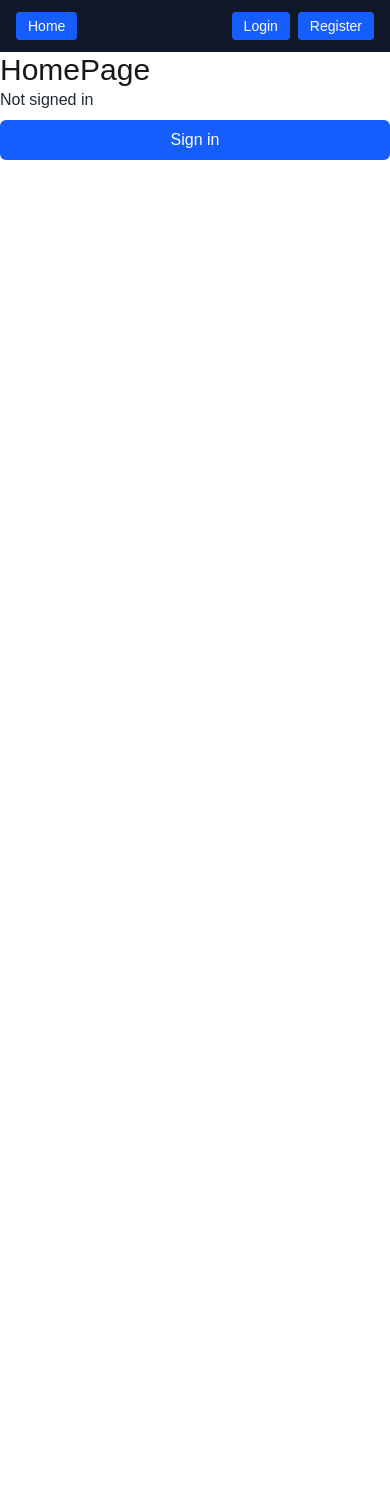
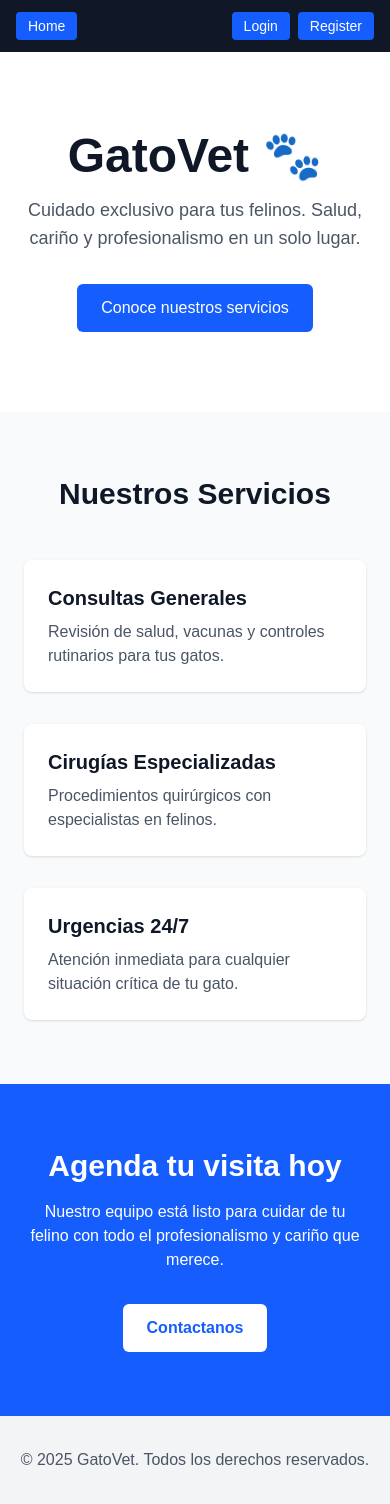
Before and after one commit to martinezdap25/gatitos-front, a Next.js app: page / in a window 390 px wide. Before the commit the page ends 844 px from the top, so only its background shows below. Built offline with nearby package versions, Linux system fonts and the light colour scheme; no server answers.

Commit message:
Nuevos estilos en Dashboard y PageHome + uicomponents

```diff
--- a/src/app/dashboard/page.tsx
+++ b/src/app/dashboard/page.tsx
@@ -1,40 +1,78 @@
 "use client";
 import { useSession } from "next-auth/react";
+import { useEffect, useState } from "react";
+import { Cat } from "@/types/cats";
+import { CatCard } from "@/components/cats/CatCard";
+import { LoadingCards } from "@/components/ui/LoadingCards";
+import { Spinner } from "@/components/ui/Spinner";
 
-const Dashboard = () => {
+export default function Dashboard() {
   const { data: session, status } = useSession();
+  const [cats, setCats] = useState<Cat[]>([]);
+  const [loading, setLoading] = useState(true);
 
-  if (status === "loading") {
-    return <p>Loading...</p>;
-  }
+  useEffect(() => {
+    if (status === "authenticated") {
+      fetchCats();
+    }
+    // eslint-disable-next-line react-hooks/exhaustive-deps
+  }, [status]);
 
-  console.log(process.env.NEXT_PUBLIC_BACKEND_URL);
-
-  const getCats = async () => {
+  const fetchCats = async () => {
+    setLoading(true);
     const res = await fetch(`${process.env.NEXT_PUBLIC_BACKEND_URL}/cats`, {
-      method: "GET",
       headers: {
-        "Content-Type": "application/json",
         Authorization: `Bearer ${session?.user?.token}`,
       },
     });
-    const data = await res.json();
-    console.log(data);
+    const data: Cat[] = await res.json();
+    setCats(data);
+    setLoading(false);
   };
 
+  const handleViewCat = (id: number) => {
+    console.log("Ver ficha del gato con ID:", id);
+    // router.push(`/cats/${id}`)
+  };
+
+  // Carga inicial del dashboard (sesión)
+  if (status === "loading") {
+    return (
+      <div className="max-w-5xl mx-auto p-6 text-gray-900 dark:text-gray-100">
+        <Spinner />
+      </div>
+    );
+  }
+
   return (
-    <div>
-      <h1>Dashboard</h1>
-      <button
-        onClick={getCats}
-        className="btn btn-primary"
-      >
-        Get Cats
-      </button>
-      <pre>
-        <code>{JSON.stringify(session, null, 2)}</code>
-      </pre>
+    <div className="max-w-5xl mx-auto p-6 text-gray-900 dark:text-gray-100">
+      <h1 className="text-3xl font-bold mb-6">
+        Bienvenido, {session?.user?.email} 🐾
+      </h1>
+
+      {/* Botón para nuevo paciente */}
+      <div className="flex justify-end mb-6">
+        <button className="bg-blue-600 text-white px-4 py-2 rounded-md hover:bg-blue-700 dark:bg-blue-500 dark:hover:bg-blue-400">
+          + Nuevo paciente
+        </button>
+      </div>
+
+      {/* Lista de pacientes */}
+      <div className="bg-transparent">
+        {loading ? (
+          <LoadingCards count={6} />
+        ) : cats.length > 0 ? (
+          <div className="grid gap-4 sm:grid-cols-2">
+            {cats.map((cat) => (
+              <CatCard key={cat.id} cat={cat} onView={handleViewCat} />
+            ))}
+          </div>
+        ) : (
+          <p className="text-gray-600 dark:text-gray-400">
+            No tienes pacientes registrados.
+          </p>
+        )}
+      </div>
     </div>
   );
-};
-export default Dashboard;
+}
--- a/src/app/layout.tsx
+++ b/src/app/layout.tsx
@@ -29,7 +29,7 @@ export default function RootLayout({
       <body
         className={`${geistSans.variable} ${geistMono.variable} antialiased`}
       >
-        <main className="container">
+        <main>
           <SessionAuthProvider>
             <Navbar />
             {children}
--- a/src/app/page.tsx
+++ b/src/app/page.tsx
@@ -1,10 +1,67 @@
-import ButtonAuth from "@/components/ButtonAuth";
-
 export default function Home() {
   return (
-    <>
-    <h1 className="text-3xl">HomePage</h1>
-    <ButtonAuth />
-    </>
+    <div className="min-h-screen bg-gray-50 dark:bg-gray-900 text-gray-900 dark:text-gray-100">
+      {/* Hero */}
+      <section className="bg-white dark:bg-gray-800">
+        <div className="max-w-6xl mx-auto px-6 py-20 text-center">
+          <h1 className="text-5xl font-bold mb-4">GatoVet 🐾</h1>
+          <p className="text-lg text-gray-600 dark:text-gray-400 mb-8">
+            Cuidado exclusivo para tus felinos. Salud, cariño y profesionalismo en un solo lugar.
+          </p>
+          <a
+            href="#services"
+            className="inline-block bg-blue-600 text-white px-6 py-3 rounded-md hover:bg-blue-700 transition"
+          >
+            Conoce nuestros servicios
+          </a>
+        </div>
+      </section>
+
+      {/* Servicios */}
+      <section id="services" className="max-w-6xl mx-auto px-6 py-16">
+        <h2 className="text-3xl font-bold text-center mb-12">Nuestros Servicios</h2>
+        <div className="grid sm:grid-cols-2 md:grid-cols-3 gap-8">
+          <div className="p-6 bg-white dark:bg-gray-800 rounded-lg shadow hover:shadow-lg transition">
+            <h3 className="text-xl font-semibold mb-2">Consultas Generales</h3>
+            <p className="text-gray-600 dark:text-gray-400">
+              Revisión de salud, vacunas y controles rutinarios para tus gatos.
+            </p>
+          </div>
+          <div className="p-6 bg-white dark:bg-gray-800 rounded-lg shadow hover:shadow-lg transition">
+            <h3 className="text-xl font-semibold mb-2">Cirugías Especializadas</h3>
+            <p className="text-gray-600 dark:text-gray-400">
+              Procedimientos quirúrgicos con especialistas en felinos.
+            </p>
+          </div>
+          <div className="p-6 bg-white dark:bg-gray-800 rounded-lg shadow hover:shadow-lg transition">
+            <h3 className="text-xl font-semibold mb-2">Urgencias 24/7</h3>
+            <p className="text-gray-600 dark:text-gray-400">
+              Atención inmediata para cualquier situación crítica de tu gato.
+            </p>
+          </div>
+        </div>
+      </section>
+
+      {/* Llamada a la acción */}
+      <section className="bg-blue-600 text-white py-16">
+        <div className="max-w-6xl mx-auto px-6 text-center">
+          <h2 className="text-3xl font-bold mb-4">Agenda tu visita hoy</h2>
+          <p className="mb-8">
+            Nuestro equipo está listo para cuidar de tu felino con todo el profesionalismo y cariño que merece.
+          </p>
+          <a
+            href="#contact"
+            className="inline-block bg-white text-blue-600 px-6 py-3 rounded-md font-semibold hover:bg-gray-100 transition"
+          >
+            Contactanos
+          </a>
+        </div>
+      </section>
+
+      {/* Footer */}
+      <footer className="bg-gray-100 dark:bg-gray-800 py-8 text-center text-gray-600 dark:text-gray-400">
+        <p>© 2025 GatoVet. Todos los derechos reservados.</p>
+      </footer>
+    </div>
   );
 }
--- /dev/null
+++ b/src/app/register/page.tsx
@@ -0,0 +1,103 @@
+"use client";
+
+import { signIn } from "next-auth/react";
+import { useRouter } from "next/navigation";
+import { useState } from "react";
+
+const RegisterPage = () => {
+    const [errors, setErrors] = useState<string[]>([]);
+    const [name, setName] = useState<string>("");
+    const [email, setEmail] = useState<string>("");
+    const [password, setPassword] = useState<string>("");
+    const router = useRouter();
+
+    const handleSubmit = async (event: React.FormEvent<HTMLFormElement>) => {
+        event.preventDefault();
+        setErrors([]);
+
+        const res = await fetch(
+            `${process.env.NEXT_PUBLIC_BACKEND_URL}/auth/register`,
+            {
+                method: "POST",
+                headers: {
+                    "Content-Type": "application/json",
+                },
+                body: JSON.stringify({
+                    name,
+                    email,
+                    password,
+                }),
+            }
+        );
+
+        const responseAPI = await res.json();
+
+        if (!res.ok) {
+            setErrors(responseAPI.message);
+            return;
+        }
+
+        const responseNextAuth = await signIn("credentials", {
+            email,
+            password,
+            redirect: false,
+        });
+
+        if (responseNextAuth?.error) {
+            setErrors(responseNextAuth.error.split(","));
+            return;
+        }
+
+        router.push("/dashboard");
+    };
+
+    return (
+        <div className="max-w-md mx-auto mt-10 bg-white p-6 rounded-lg shadow-lg">
+            <h1 className="text-2xl font-bold mb-6 text-center">Register</h1>
+            <form onSubmit={handleSubmit} className="space-y-4">
+                <input
+                    type="text"
+                    placeholder="Name"
+                    name="name"
+                    className="w-full border border-gray-300 rounded-md px-3 py-2 focus:outline-none focus:ring focus:ring-blue-300"
+                    value={name}
+                    onChange={(event) => setName(event.target.value)}
+                />
+                <input
+                    type="email"
+                    placeholder="Email"
+                    name="email"
+                    className="w-full border border-gray-300 rounded-md px-3 py-2 focus:outline-none focus:ring focus:ring-blue-300"
+                    value={email}
+                    onChange={(event) => setEmail(event.target.value)}
+                />
+                <input
+                    type="password"
+                    placeholder="Password"
+                    name="password"
+                    className="w-full border border-gray-300 rounded-md px-3 py-2 focus:outline-none focus:ring focus:ring-blue-300"
+                    value={password}
+                    onChange={(event) => setPassword(event.target.value)}
+                />
+                <button
+                    type="submit"
+                    className="w-full bg-blue-600 text-white py-2 rounded-md hover:bg-blue-700 transition"
+                >
+                    Register
+                </button>
+            </form>
+
+            {errors.length > 0 && (
+                <div className="mt-4 bg-red-100 border border-red-400 text-red-700 px-4 py-3 rounded">
+                    <ul className="list-disc list-inside">
+                        {errors.map((error) => (
+                            <li key={error}>{error}</li>
+                        ))}
+                    </ul>
+                </div>
+            )}
+        </div>
+    );
+};
+
+export default RegisterPage;
--- /dev/null
+++ b/src/components/cats/CatCard.tsx
@@ -0,0 +1,29 @@
+import React from "react";
+import { Cat } from "@/types/cats";
+
+interface CatCardProps {
+  cat: Cat;
+  onView: (id: number) => void;
+}
+
+export const CatCard: React.FC<CatCardProps> = ({ cat, onView }) => {
+  return (
+    <div className="flex items-center justify-between bg-white dark:bg-gray-800 rounded-lg shadow-md p-4 hover:shadow-lg transition-shadow">
+      <div>
+        <h3 className="text-lg font-bold text-gray-900 dark:text-gray-100">{cat.name}</h3>
+        <p className="text-gray-600 dark:text-gray-400 text-sm">
+          {cat.breed?.name || "Sin raza"} — {cat.age} años
+        </p>
+        <p className="text-gray-500 dark:text-gray-400 text-xs">
+          Dueño: {cat.userEmail}
+        </p>
+      </div>
+      <button
+        onClick={() => onView(cat.id)}
+        className="text-sm bg-green-500 text-white px-3 py-1 rounded-md hover:bg-green-600 dark:bg-green-600 dark:hover:bg-green-500 transition-colors"
+      >
+        Ver ficha
+      </button>
+    </div>
+  );
+};
--- /dev/null
+++ b/src/components/ui/LoadingCards.tsx
@@ -0,0 +1,16 @@
+export function LoadingCards({ count = 3 }) {
+  return (
+    <div className="grid grid-cols-1 sm:grid-cols-2 lg:grid-cols-3 gap-4">
+      {[...Array(count)].map((_, i) => (
+        <div
+          key={i}
+          className="bg-white dark:bg-gray-800 rounded-lg shadow p-4 animate-pulse"
+        >
+          <div className="h-32 bg-gray-300 dark:bg-gray-600 rounded-md mb-4"></div>
+          <div className="h-4 bg-gray-300 dark:bg-gray-600 rounded w-3/4 mb-2"></div>
+          <div className="h-4 bg-gray-300 dark:bg-gray-600 rounded w-1/2"></div>
+        </div>
+      ))}
+    </div>
+  );
+}
--- /dev/null
+++ b/src/components/ui/Spinner.tsx
@@ -0,0 +1,8 @@
+// src/components/ui/Spinner.tsx
+export function Spinner() {
+  return (
+    <div className="flex items-center justify-center min-h-[200px]">
+      <div className="w-12 h-12 border-4 border-blue-500 border-t-transparent rounded-full animate-spin"></div>
+    </div>
+  );
+}
--- /dev/null
+++ b/src/types/cats.ts
@@ -0,0 +1,15 @@
+// types/cat.ts
+export interface Breed {
+  id: number;
+  name: string;
+  deletedAt: Date | null;
+}
+
+export interface Cat {
+  id: number;
+  name: string;
+  age: number;
+  deletedAt: Date | null;
+  breed: Breed;
+  userEmail: string;
+}
```
